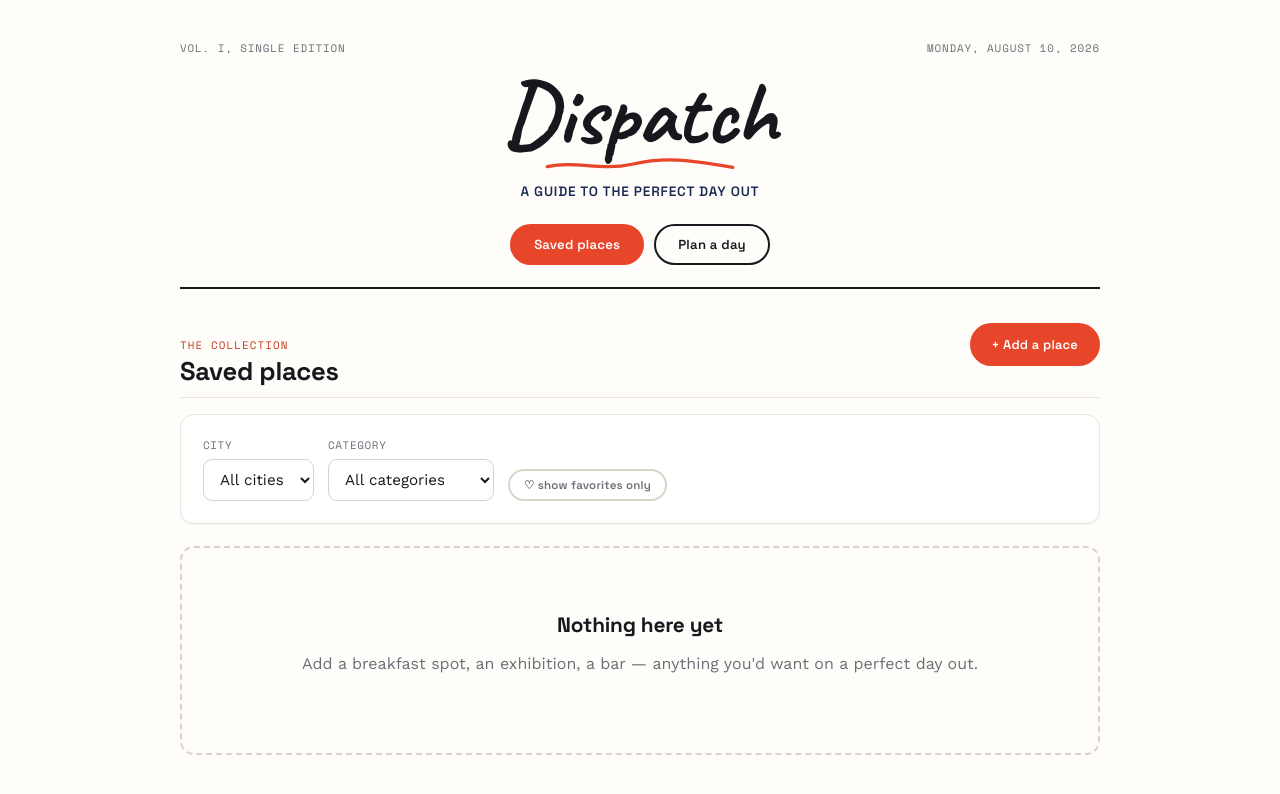
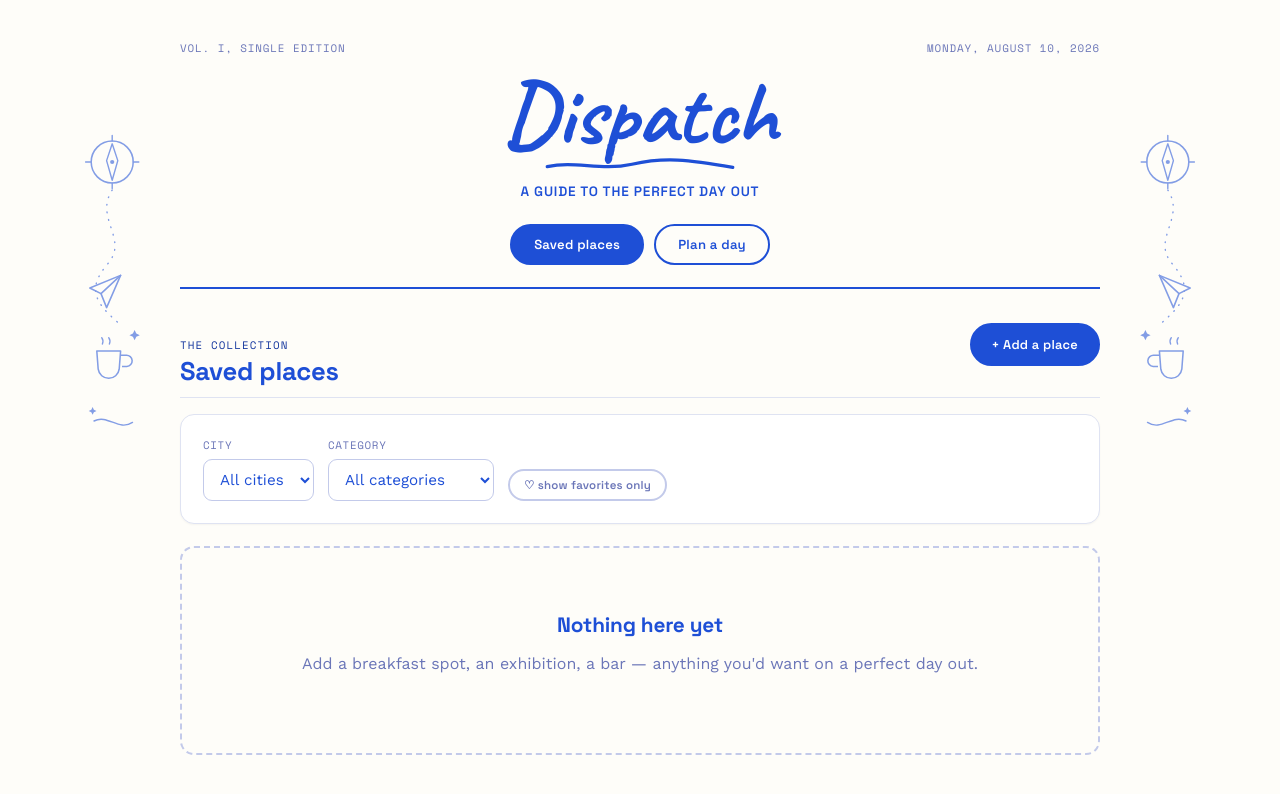
Before and after one commit to isabellaronnanderson-png/date-planner, a React (Vite) app: page / in a window 1280 px wide. Shown: the top 794 px of the page. Built offline with nearby package versions, Linux system fonts and the light colour scheme.

Commit message:
Add files via upload

```diff
--- a/src/App.jsx
+++ b/src/App.jsx
@@ -2,7 +2,7 @@ import { useEffect, useState } from 'react';
 import SavedPlacesTab from './pages/SavedPlacesTab';
 import PlanTab from './pages/PlanTab';
 import { getPlaces, addPlace, updatePlace, deletePlace, getCities } from './lib/storage';
-import { SquiggleUnderline } from './components/icons';
+import { SquiggleUnderline, SideDoodle } from './components/icons';
 
 const today = new Date().toLocaleDateString('en-US', { weekday: 'long', month: 'long', day: 'numeric', year: 'numeric' });
 
@@ -39,7 +39,9 @@ export default function App() {
   const cities = getCities();
 
   return (
-    <div className="app-shell">
+    <>
+      <SideDoodle className="side-doodle left" />
+      <div className="app-shell">
       <header className="masthead">
         <div className="masthead-top">
           <span>Vol. I, single edition</span>
@@ -72,6 +74,8 @@ export default function App() {
         )}
         {tab === 'plan' && <PlanTab places={places} cities={cities} />}
       </main>
-    </div>
+      </div>
+      <SideDoodle className="side-doodle right" />
+    </>
   );
 }
--- a/src/components/icons.jsx
+++ b/src/components/icons.jsx
@@ -69,6 +69,46 @@ export function DrinksIcon(props) {
   );
 }
 
+// A loose hand-drawn illustration for the side margin of the page —
+// a compass, a paper-plane trail, a coffee cup and a couple of stars,
+// scattered like doodles in a travel notebook.
+export function SideDoodle(props) {
+  return (
+    <svg viewBox="0 0 100 480" fill="none" {...props}>
+      {/* compass */}
+      <circle cx="46" cy="60" r="30" stroke="currentColor" strokeWidth="2.2" />
+      <path d="M46 34 L54 58 L46 86 L38 58 Z" stroke="currentColor" strokeWidth="2" strokeLinejoin="round" />
+      <circle cx="46" cy="60" r="3" fill="currentColor" />
+      <path d="M46 22 v8 M46 90 v8 M8 60 h8 M76 60 h8" stroke="currentColor" strokeWidth="2" strokeLinecap="round" />
+
+      {/* dotted trail */}
+      <path
+        d="M46 100 C 20 140, 70 170, 40 205 S 20 260, 55 290"
+        stroke="currentColor"
+        strokeWidth="2"
+        strokeDasharray="1 10"
+        strokeLinecap="round"
+      />
+
+      {/* paper plane */}
+      <path d="M14 240 L58 222 L38 268 L30 248 L14 240 Z" stroke="currentColor" strokeWidth="2.2" strokeLinejoin="round" />
+      <path d="M30 248 L58 222" stroke="currentColor" strokeWidth="2.2" strokeLinecap="round" />
+
+      {/* coffee cup */}
+      <path d="M24 330 h34 l-2 26 a15 15 0 0 1 -15 13 h-0 a15 15 0 0 1 -15 -13 z" stroke="currentColor" strokeWidth="2.2" strokeLinejoin="round" />
+      <path d="M58 336 h8 a8 8 0 0 1 1 16 h-7" stroke="currentColor" strokeWidth="2.2" />
+      <path d="M32 320 q2 -5 -1 -9 M42 320 q2 -5 -1 -9" stroke="currentColor" strokeWidth="2" strokeLinecap="round" />
+
+      {/* stars */}
+      <path d="M78 300 l2.4 5 5 2.4 -5 2.4 -2.4 5 -2.4 -5 -5 -2.4 5 -2.4 Z" fill="currentColor" />
+      <path d="M18 410 l1.8 3.8 3.8 1.8 -3.8 1.8 -1.8 3.8 -1.8 -3.8 -3.8 -1.8 3.8 -1.8 Z" fill="currentColor" />
+
+      {/* closing squiggle */}
+      <path d="M20 430 C 40 420, 55 445, 75 432" stroke="currentColor" strokeWidth="2" strokeLinecap="round" />
+    </svg>
+  );
+}
+
 // A loose hand-drawn underline squiggle, used beneath the wordmark.
 export function SquiggleUnderline(props) {
   return (
--- a/src/index.css
+++ b/src/index.css
@@ -7,18 +7,19 @@
 :root {
   --bg: #fefdf9;
   --surface: #ffffff;
-  --surface-sunk: #f6f4ee;
-  --ink: #16181d;
-  --ink-soft: #6b6f76;
-  --line: #e8e5dc;
-  --line-strong: #d8d4c6;
+  --surface-sunk: #eef1fb;
+  --ink: #1e4fd6;
+  --ink-soft: #6b76b8;
+  --line: #dfe3f2;
+  --line-strong: #c3caea;
 
-  --red: #e8462b;
-  --red-deep: #c63a22;
+  --cobalt: #1e4fd6;
+  --cobalt-deep: #15379e;
   --navy: #1d2b53;
   --mustard: #f2a93b;
   --teal: #2e8b74;
   --plum: #c6538c;
+  --red: #d9503a; /* kept only as the "dinner" category color, see categories.js */
 
   --font-script: 'Caveat', cursive;
   --font-display: 'Space Grotesk', sans-serif;
@@ -50,7 +51,7 @@ h1, h2, h3, h4 {
 
 button { font-family: var(--font-body); cursor: pointer; }
 input, select, textarea { font-family: var(--font-body); font-size: 0.95rem; }
-a { color: var(--red-deep); }
+a { color: var(--cobalt-deep); }
 ::selection { background: var(--mustard); color: var(--ink); }
 
 /* ------------------------------------------------------------
@@ -66,7 +67,7 @@ a { color: var(--red-deep); }
 
 .masthead {
   padding: 40px 0 22px;
-  border-bottom: 2px solid var(--ink);
+  border-bottom: 2px solid var(--cobalt);
   margin-bottom: 26px;
   text-align: center;
 }
@@ -96,7 +97,7 @@ a { color: var(--red-deep); }
   width: 200px;
   max-width: 60%;
   height: 16px;
-  color: var(--red);
+  color: var(--cobalt);
   margin: 2px auto 10px;
   display: block;
 }
@@ -107,7 +108,7 @@ a { color: var(--red-deep); }
   font-size: 0.85rem;
   letter-spacing: 0.06em;
   text-transform: uppercase;
-  color: var(--navy);
+  color: var(--cobalt);
 }
 
 .tab-row {
@@ -132,8 +133,8 @@ a { color: var(--red-deep); }
 }
 .tab-stub:hover { transform: translateY(-1px); }
 .tab-stub.active {
-  background: var(--red);
-  border-color: var(--red);
+  background: var(--cobalt);
+  border-color: var(--cobalt);
   color: #fff;
 }
 
@@ -156,7 +157,7 @@ a { color: var(--red-deep); }
   font-size: 0.68rem;
   letter-spacing: 0.1em;
   text-transform: uppercase;
-  color: var(--red-deep);
+  color: var(--cobalt-deep);
   display: block;
   margin-bottom: 2px;
 }
@@ -179,8 +180,8 @@ a { color: var(--red-deep); }
 }
 .btn:hover { background: var(--ink); color: #fff; transform: translateY(-1px); }
 
-.btn-primary { background: var(--red); border-color: var(--red); color: #fff; }
-.btn-primary:hover { background: var(--red-deep); border-color: var(--red-deep); }
+.btn-primary { background: var(--cobalt); border-color: var(--cobalt); color: #fff; }
+.btn-primary:hover { background: var(--cobalt-deep); border-color: var(--cobalt-deep); }
 
 .btn-ghost { border-color: var(--line-strong); color: var(--ink-soft); }
 .btn-ghost:hover { background: var(--surface-sunk); color: var(--ink); border-color: var(--line-strong); }
@@ -210,8 +211,8 @@ a { color: var(--red-deep); }
 }
 .field input:focus, .field select:focus, .field textarea:focus {
   outline: none;
-  border-color: var(--red);
-  box-shadow: 0 0 0 3px rgba(232, 70, 43, 0.12);
+  border-color: var(--cobalt);
+  box-shadow: 0 0 0 3px rgba(30, 79, 214, 0.14);
 }
 .field-row { display: grid; grid-template-columns: 1fr 1fr; gap: 14px; }
 @media (max-width: 520px) { .field-row { grid-template-columns: 1fr; } }
@@ -294,7 +295,7 @@ a { color: var(--red-deep); }
 .place-actions { display: flex; gap: 8px; margin-top: 14px; flex-wrap: wrap; }
 
 .fav-btn { background: none; border: none; font-size: 1.25rem; line-height: 1; padding: 2px; color: var(--line-strong); }
-.fav-btn.active { color: var(--red); }
+.fav-btn.active { color: var(--cobalt); }
 
 .closing-pill {
   position: absolute;
@@ -306,10 +307,10 @@ a { color: var(--red-deep); }
   letter-spacing: 0.03em;
   text-transform: uppercase;
   color: #fff;
-  background: var(--red);
+  background: var(--cobalt);
   border-radius: var(--radius-pill);
   padding: 4px 10px;
-  box-shadow: 0 2px 6px rgba(232, 70, 43, 0.35);
+  box-shadow: 0 2px 6px rgba(30, 79, 214, 0.32);
 }
 
 /* ------------------------------------------------------------
@@ -342,7 +343,7 @@ a { color: var(--red-deep); }
   padding: 8px 16px;
   transition: background 0.15s ease, color 0.15s ease;
 }
-.toggle-pair button.active { background: var(--navy); color: #fff; }
+.toggle-pair button.active { background: var(--cobalt); color: #fff; }
 
 /* ------------------------------------------------------------
    Generated itinerary
@@ -358,7 +359,7 @@ a { color: var(--red-deep); }
 }
 
 .itinerary-head {
-  background: var(--navy);
+  background: var(--cobalt);
   color: #fff;
   padding: 16px 22px;
   display: flex;
@@ -384,7 +385,7 @@ a { color: var(--red-deep); }
   font-size: 0.68rem;
   letter-spacing: 0.06em;
   text-transform: uppercase;
-  color: var(--red-deep);
+  color: var(--cobalt-deep);
   width: 78px;
   flex-shrink: 0;
   padding-top: 3px;
@@ -464,3 +465,26 @@ a { color: var(--red-deep); }
 
 .hint { font-size: 0.76rem; color: var(--ink-soft); }
 .ticket-actions { display: flex; gap: 8px; margin-top: 4px; flex-wrap: wrap; }
+
+/* ------------------------------------------------------------
+   Side doodle — hand-drawn illustration in the page margin
+   ------------------------------------------------------------ */
+
+.side-doodle {
+  position: fixed;
+  top: 120px;
+  width: 70px;
+  color: var(--cobalt);
+  opacity: 0.55;
+  pointer-events: none;
+  display: none;
+}
+.side-doodle.left { left: max(18px, calc(50% - 560px)); }
+.side-doodle.right { right: max(18px, calc(50% - 560px)); transform: scaleX(-1); }
+
+@media (min-width: 1180px) {
+  .side-doodle { display: block; }
+}
+@media (min-width: 1500px) {
+  .side-doodle { width: 84px; }
+}
```
Also changed, not shown: public/favicon.svg.
